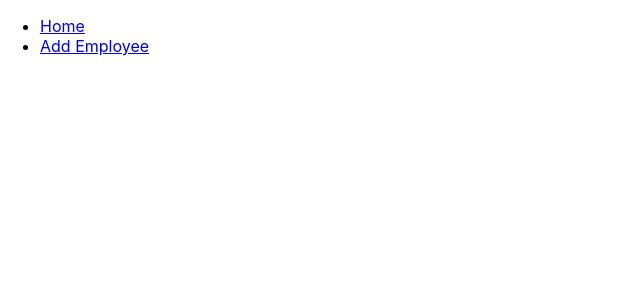
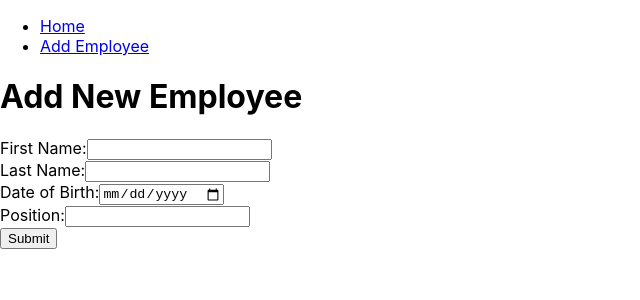
Before and after one commit to TenaRozing1/project-task-react, a React (Create React App) app: page /add-employee in a window 1280 px wide. Before the commit this address had no page. Shown: the top 300 px of the page, without its empty margins (0-640 px from the left). Built offline with nearby package versions, Linux system fonts and the light colour scheme.

Commit message:
Added form for submit inputs in console

```diff
--- a/src/App.js
+++ b/src/App.js
@@ -2,6 +2,7 @@ import React from "react";
 import { Routes, Route } from "react-router-dom";
 import Navbar from "./components/navigation/navigation.component";
 import Home from "./components/homepage/homepage.component";
+import AddEmployee from "./components/employee-form/employee.form";
 
 const App = () => {
   return (
@@ -9,7 +10,7 @@ const App = () => {
       <Navbar />
       <Routes>
         <Route path="/" element={<Home />} />
-        {/* <Route path="/add-employee" element={<AddEmployee />} />  */}
+        <Route path="/add-employee" element={<AddEmployee />} />
       </Routes>
     </>
   );
--- /dev/null
+++ b/src/components/employee-form/employee.form.jsx
@@ -0,0 +1,77 @@
+import React, { useState } from "react";
+
+const AddEmployee = () => {
+  const [firstName, setFirstName] = useState("");
+  const [lastName, setLastName] = useState("");
+  const [dateOfBirth, setDateOfBirth] = useState("");
+  const [position, setPosition] = useState("");
+
+  const handleSubmit = (e) => {
+    e.preventDefault();
+    if (firstName && lastName && dateOfBirth && position) {
+      console.log({
+        firstName,
+        lastName,
+        dateOfBirth,
+        position,
+      });
+      setFirstName("");
+      setLastName("");
+      setDateOfBirth("");
+      setPosition("");
+    } else {
+      console.error("All fields are required!");
+    }
+  };
+
+  return (
+    <div>
+      <h1>Add New Employee</h1>
+      <form onSubmit={handleSubmit}>
+        <div>
+          <label htmlFor="firstName">First Name:</label>
+          <input
+            type="text"
+            id="firstName"
+            value={firstName}
+            onChange={(e) => setFirstName(e.target.value)}
+            required
+          />
+        </div>
+        <div>
+          <label htmlFor="lastName">Last Name:</label>
+          <input
+            type="text"
+            id="lastName"
+            value={lastName}
+            onChange={(e) => setLastName(e.target.value)}
+            required
+          />
+        </div>
+        <div>
+          <label htmlFor="dateOfBirth">Date of Birth:</label>
+          <input
+            type="date"
+            id="dateOfBirth"
+            value={dateOfBirth}
+            onChange={(e) => setDateOfBirth(e.target.value)}
+            required
+          />
+        </div>
+        <div>
+          <label htmlFor="position">Position:</label>
+          <input
+            type="text"
+            id="position"
+            value={position}
+            onChange={(e) => setPosition(e.target.value)}
+            required
+          />
+        </div>
+        <button type="submit">Submit</button>
+      </form>
+    </div>
+  );
+};
+
+export default AddEmployee;
```
